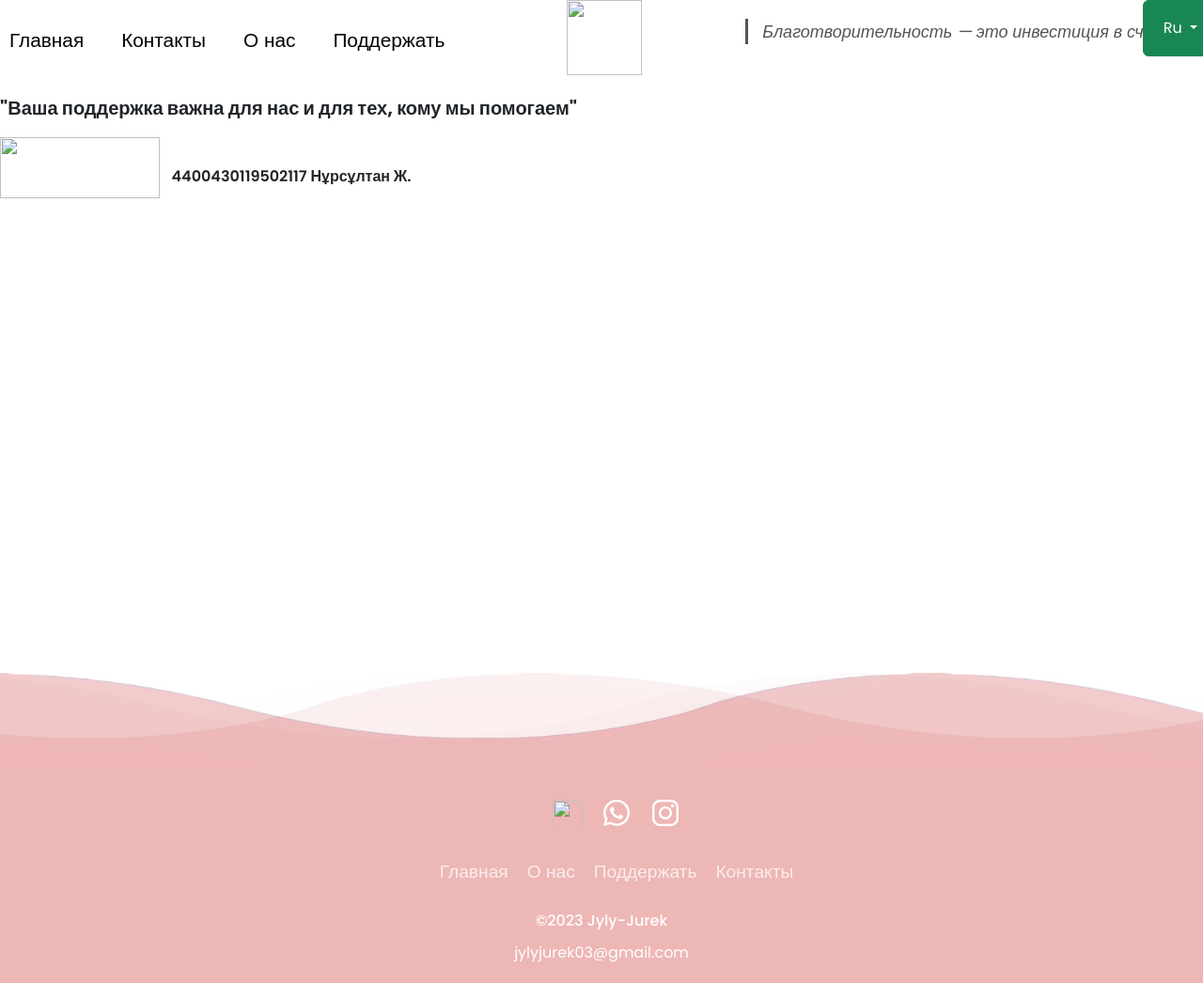
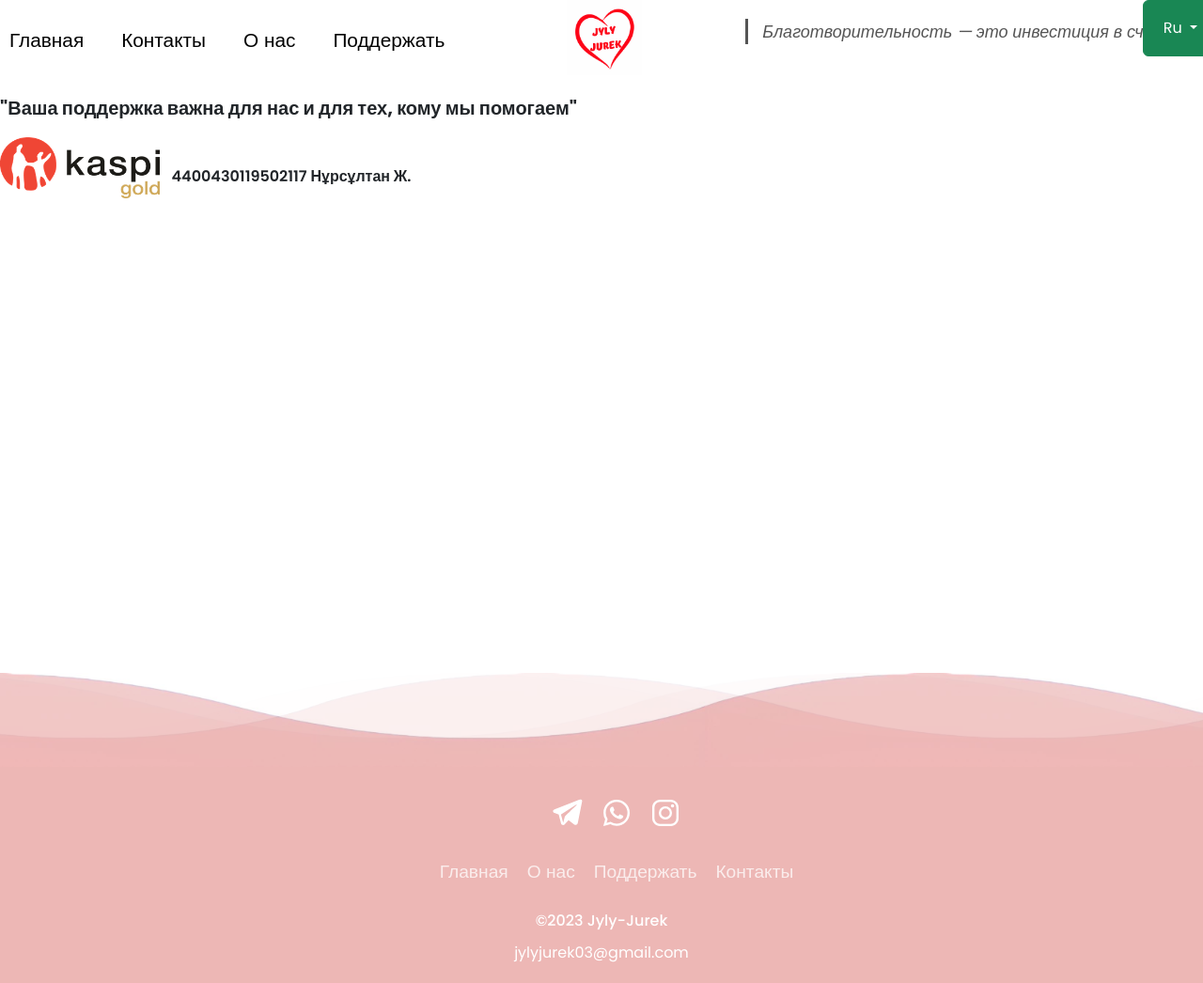
Before and after one commit to KeyCha/Jyly-jurek, a plain HTML site: page Podderzhka.html in a window 1280 px wide. Shown: the whole page at 94% size. Drawn offline with nearby package versions, Linux system fonts and the light colour scheme; the site is published under a folder, as on GitHub Pages, so addresses that start at the root find nothing.

Commit message:
Update Podderzhka.html

```diff
--- a/Podderzhka.html
+++ b/Podderzhka.html
@@ -6,7 +6,7 @@
     <meta name="description" content="Команда Jyly-jurek занимаеться благотворительностью и готова помочь людям">
     <title>Жылы Журек</title>
     <link rel="stylesheet" href="Newstyles.css?v=3.6.9">
-    <link rel="icon" href="/pngimgs/IMG_3135.PNG" />
+    <link rel="icon" href="pngimgs/IMG_3135.PNG" />
     <script src="JavaScript.js?v=5.9  "></script>
     <script src="https://code.jquery.com/jquery-3.7.1.min.js" integrity="sha256-/JqT3SQfawRcv/BIHPThkBvs0OEvtFFmqPF/lYI/Cxo=" crossorigin="anonymous"></script>
   <link rel="stylesheet" type="text/css" href="//cdn.jsdelivr.net/npm/slick-carousel@1.8.1/slick/slick.css"/>
@@ -23,7 +23,7 @@
     <button class="btnn" onclick="window.location.href = 'Kontakti.html'" id="b">Контакты</button>
     <button class="btnn" onclick="window.location.href = 'ourteam.html'" id="c">О нас</button>
     <button class="btnn" onclick="window.location.href = 'Podderzhka.html'" id="d">Поддержать</button>
-   <a href="index.html"><img class="jyly"  src="/pngimgs/IMG_3135.PNG" alt=""></a>
+   <a href="index.html"><img class="jyly"  src="pngimgs/IMG_3135.PNG" alt=""></a>
    <div class="citatas">
     <p id="quote"></p></div>
 
@@ -58,7 +58,7 @@
 
 <p class="first">"Ваша поддержка важна для нас и для тех, кому мы помогаем"</p>
 <div class="kaspi-cont">
-<img class="kaspi" src="/pngimgs/kaspi-bank-logo-37B3486796-seeklogo.com.png" alt="">
+<img class="kaspi" src="pngimgs/kaspi-bank-logo-37B3486796-seeklogo.com.png" alt="">
 <p class="kaspi-text">4400430119502117 Нұрсұлтан Ж.</p>
 </div>
 <style>
@@ -102,7 +102,7 @@
     </div>
     <ul class="social-icon">
       <li class="social-icon__item"><a href="https://t.me/jmagak" class="social-icon__link">
-        <img id="tg"  src="/pngimgs/telegram.svg" alt="">
+        <img id="tg"  src="pngimgs/telegram.svg" alt="">
       </a></li>
       <li class="social-icon__item"><a class="social-icon__link" href="#">
         <ion-icon name="logo-whatsapp"></ion-icon>
```
